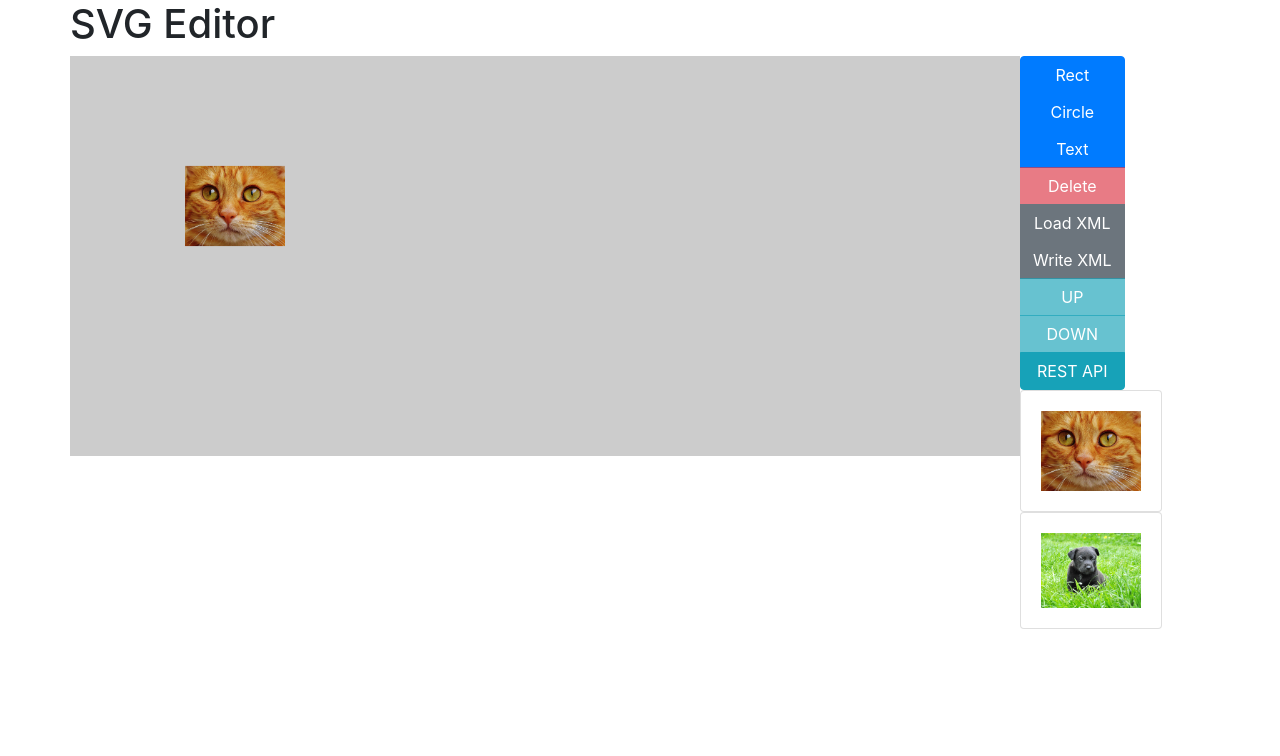
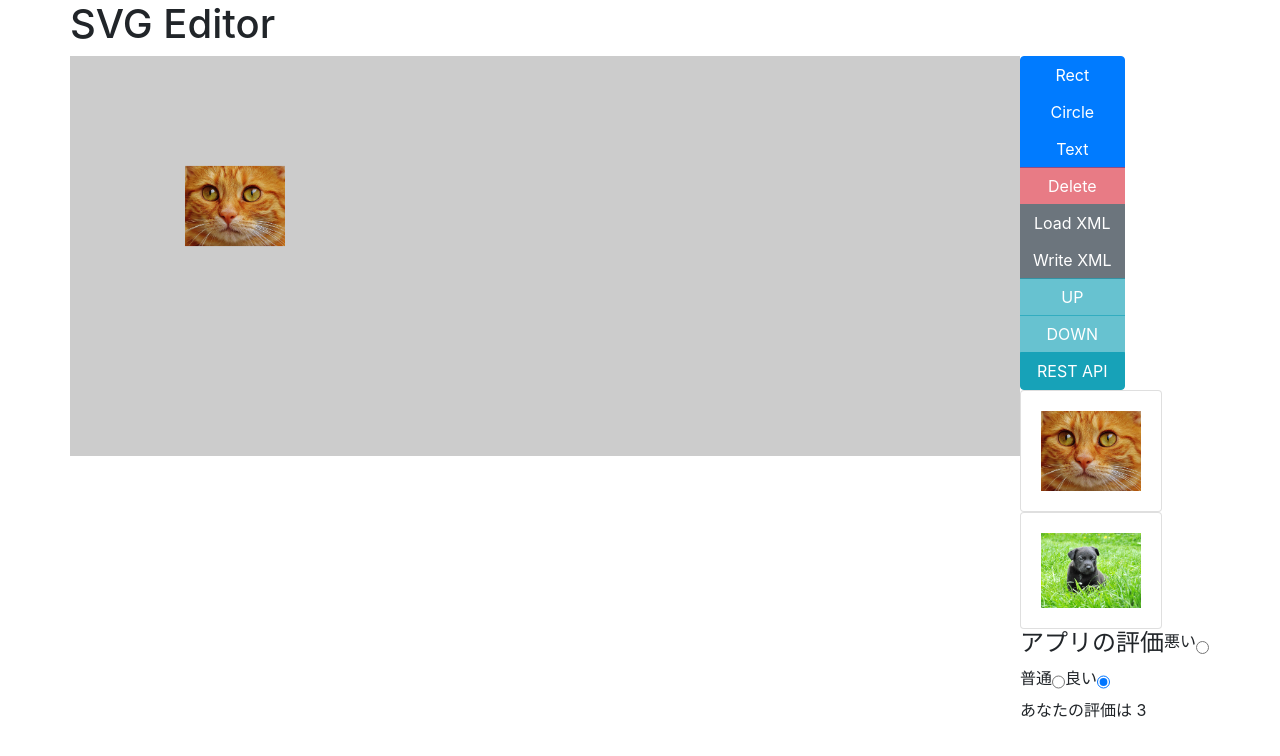
Before and after one commit to myomi/vue-sample, a Vue app: page / in a window 1280 px wide. Shown: the top 756 px of the page. Built offline with nearby package versions, Linux system fonts and the light colour scheme.

Commit message:
Radio button sample

```diff
--- a/src/components/SVGEditor.vue
+++ b/src/components/SVGEditor.vue
@@ -31,6 +31,16 @@
             :images="images"
           />
         </div>
+        <div class="row">
+          <h4>アプリの評価</h4>
+          <label for="evalBad">悪い</label>
+          <input type="radio" v-model="evaluation" value="1" id="evalBad">
+          <label for="evalNormal">普通</label>
+          <input type="radio" v-model="evaluation" value="2" id="evalNormal">
+          <label for="evalGood">良い</label>
+          <input type="radio" v-model="evaluation" value="3" id="evalGood">
+          <p>あなたの評価は {{ evaluation }}</p>
+        </div>
       </div>
     </div>
     <ModalAddText :display="displayModalAddText" @ok="addTextOk" @cancel="addTextCancel"/>
@@ -55,7 +65,8 @@ export default {
         cat,
         dog
       ],
-      displayModalAddText: false
+      displayModalAddText: false,
+      evaluation: 3
     }
   },
   mounted: function () {
```
